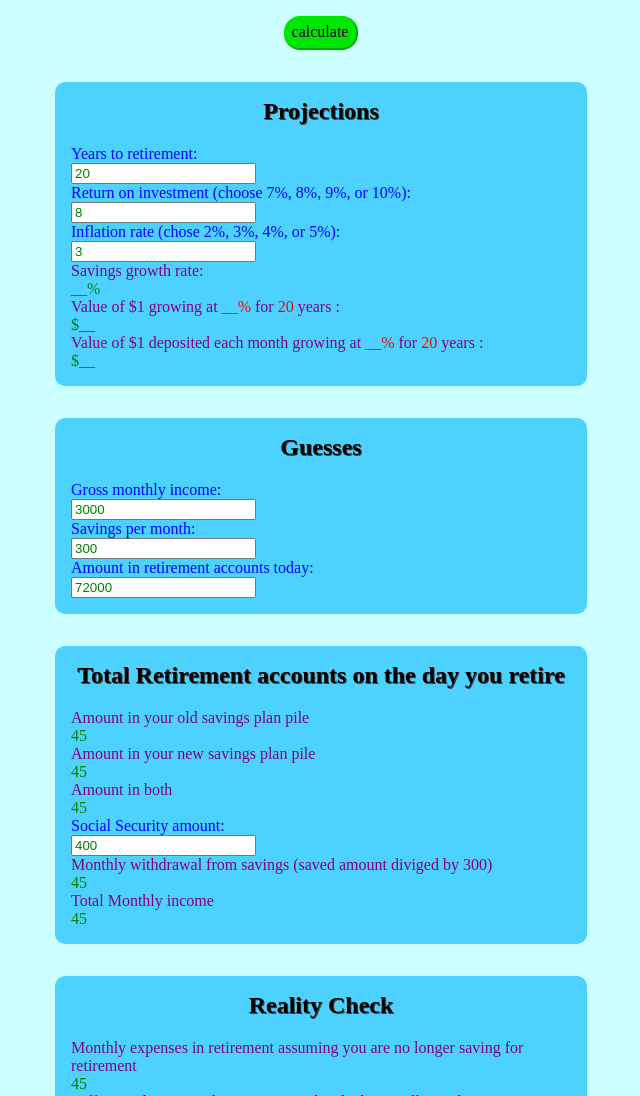
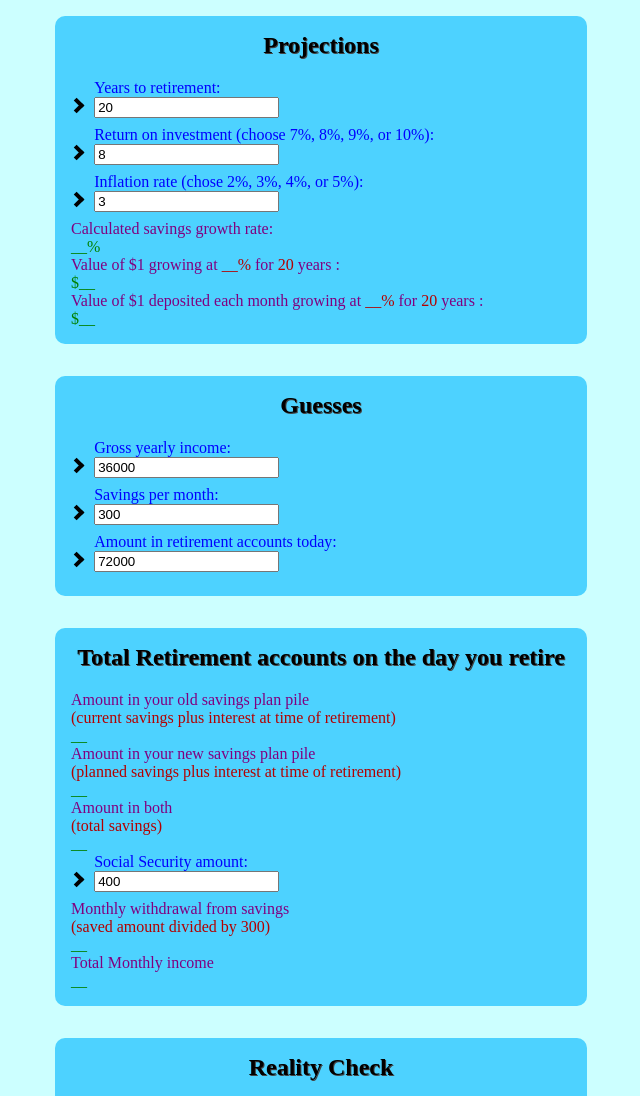
Before and after one commit to thread-speaker/Retirement-Calculator, a plain HTML site: page index.html in a window 1280 px wide. Shown: the top 1096 px of the page, without its empty margins (319-959 px from the left). Drawn offline with nearby package versions, Linux system fonts and the light colour scheme.

Commit message:
adjustments made after user testing

```diff
--- a/index.html
+++ b/index.html
@@ -54,7 +54,7 @@
                     $scope.monthlyTotal = "$" + monthlytotal.toFixed(2);
 
                     //reality check.
-                    var grossIncome = $scope.monthlyIncome;
+                    var grossIncome = $scope.yearlyIncome / 12;
                     var monthlyExpensesRetirement = grossIncome - monthlyDeposit;
                     $scope.monthlyExpenses = "$" + monthlyExpensesRetirement.toFixed(2);
                     var difference = monthlytotal - monthlyExpensesRetirement;
@@ -71,46 +71,53 @@
 				$scope.years2retire				  = 20;
                 $scope.savedgrowthrate            = '$__';
                 $scope.monthlySavingGrowthRate    = '$__';
-                $scope.monthlyIncome              = 3000;
+                $scope.yearlyIncome               = 36000;
                 $scope.monthlySavings             = 300;
                 $scope.savedNow                   = 72000;
-                $scope.futureValueSaved           = 45;
-                $scope.futureValueMonthlyContribs = 45;
-                $scope.futureValueEverything      = 45;
+                $scope.futureValueSaved           = '__';
+                $scope.futureValueMonthlyContribs = '__';
+                $scope.futureValueEverything      = '__';
                 $scope.socialsec                  = 400;
-                $scope.monthlyFromSavings         = 45;
-                $scope.monthlyTotal               = 45;
-                $scope.monthlyExpenses            = 45;
-                $scope.differenceField            = 45;
+                $scope.monthlyFromSavings         = '__';
+                $scope.monthlyTotal               = '__';
+                $scope.monthlyExpenses            = '__';
+                $scope.differenceField            = '__';
             });
         </script>
     </head>
     <body ng-app="retireApp" ng-controller="retireCtrl">
 		<div class="content">
-			<div ng-click="calculate()" class="button">calculate</div>
 			<div class="section">
 				<h2>Projections</h2>
 
+				<div class="chevron"></div>
 				<div class="input">
-					<div   class="label">Years to retirement: </div>
-					<input class="numberinput" type="number" ng-model="years">
+					<label class="label">Years to retirement: <br />
+						<input class="numberinput" type="number" ng-model="years" ng-change="calculate()">
+					</label>
 				</div>
+				<br />
 
+				<div class="chevron"></div>
 				<div class="input">
-					<div class="label">Return on investment (choose 7%, 8%, 9%, or 10%): </div>
-					<input class="numberinput" type="number" ng-model="roi">
+					<label class="label">Return on investment (choose 7%, 8%, 9%, or 10%): <br />
+						<input class="numberinput" type="number" ng-model="roi" ng-change="calculate()">
+					</label>
 				</div>
+				<br />
 
+				<div class="chevron"></div>
 				<div class="input">
-					<div class="label">Inflation rate (chose 2%, 3%, 4%, or 5%): </div>
-					<input class="numberinput" type="number" ng-model="inflation">
+					<label class="label">Inflation rate (chose 2%, 3%, 4%, or 5%): <br />
+						<input class="numberinput" type="number" ng-model="inflation" ng-change="calculate()">
+					</label>
 				</div>
+				<br />
 
 				<div class="calculated">
-					<div class="label">Savings growth rate: </div>
+					<div class="label">Calculated savings growth rate: </div>
 					<div class="value">{{growthRate}}</div>
 				</div>
-
 
 				<div class="calculated">
 					<div class="label">Value of $1 growing at <div class="valueinline">{{growthRate}}</div>
@@ -129,20 +136,29 @@
 			<div class="section">
 				<h2> Guesses </h2>
 
+				<div class="chevron"></div>
 				<div class="input">
-					<div class="label">Gross monthly income: </div>
-					<input class="numberinput" type="number" ng-model="monthlyIncome">
+					<label class="label">Gross yearly income: <br />
+					<input class="numberinput" type="number" ng-model="yearlyIncome" ng-change="calculate()">
+					</label>
 				</div>
+				<br />
 
+				<div class="chevron"></div>
 				<div class="input">
-					<div class="label">Savings per month: </div>
-					<input class="numberinput" type="number" ng-model="monthlySavings">
+					<label class="label">Savings per month: <br />
+					<input class="numberinput" type="number" ng-model="monthlySavings" ng-change="calculate()">
+					</label>
 				</div>
+				<br />
 
+				<div class="chevron"></div>
 				<div class="input">
-					<div class="label">Amount in retirement accounts today: </div>
-					<input class="numberinput" type="number" ng-model="savedNow">
+					<label class="label">Amount in retirement accounts today: <br />
+					<input class="numberinput" type="number" ng-model="savedNow" ng-change="calculate()">
+					</label>
 				</div>
+				<br />
 			</div>
 
 			<div class="section">
@@ -150,26 +166,33 @@
 
 				<div class="calculated">
 					<div class="label">Amount in your old savings plan pile</div>
+					<div class="help">(current savings plus interest at time of retirement)</div>
 					<div class="value">{{futureValueSaved}}</div>
 				</div>
 
 				<div class="calculated">
 					<div class="label">Amount in your new savings plan pile</div>
+					<div class="help">(planned savings plus interest at time of retirement)</div>
 					<div class="value">{{futureValueMonthlyContribs}}</div>
 				</div>
 
 				<div class="calculated">
 					<div class="label">Amount in both</div>
+					<div class="help">(total savings)</div>
 					<div class="value">{{futureValueEverything}}</div>
 				</div>
 
+				<div class="chevron"></div>
 				<div class="input">
-					<div class="label">Social Security amount:</div>
-					<input class="numberinput" type="number" ng-model="socialsec">
+					<label class="label">Social Security amount:<br />
+						<input class="numberinput" type="number" ng-model="socialsec" ng-change="calculate()">
+					</label>
 				</div>
+				<br />
 
 				<div class="calculated">
-					<div class="label">Monthly withdrawal from savings (saved amount diviged by 300)</div>
+					<div class="label">Monthly withdrawal from savings</div>
+					<div class="help">(saved amount divided by 300)</div>
 					<div class="value">{{monthlyFromSavings}}</div>
 				</div>
 
@@ -191,7 +214,6 @@
 					<div class="value">{{differenceField}}</div>
 				</div>
 			</div>
-			<div ng-click="calculate()" class="button">calculate</div>
 		</div>
     </body>
 </html>
--- a/style.css
+++ b/style.css
@@ -51,7 +51,28 @@ body {
 }
 
 .input {
-    color: red;
+    color: #b30000;
+	display: inline-block;
+	margin-left: 0.5em;
+	margin-bottom: 0.5em;
+}
+
+.chevron {
+	display: inline-block;
+}
+
+.chevron::before {
+	border-style: solid;
+	border-width: 0.25em 0.25em 0 0;
+	content: '';
+	display: inline-block;
+	height: 0.45em;
+	position: relative;
+	top: 0.15em;
+	vertical-align: top;
+	width: 0.45em;
+	left: 0;
+	transform: rotate(45deg);
 }
 
 .input > .label {
@@ -75,6 +96,9 @@ body {
 }
 
 .valueinline {
-    color:red;
+    color: #b30000;
     display:inline;
 }
+.help {
+    color: #b30000;
+}
```
